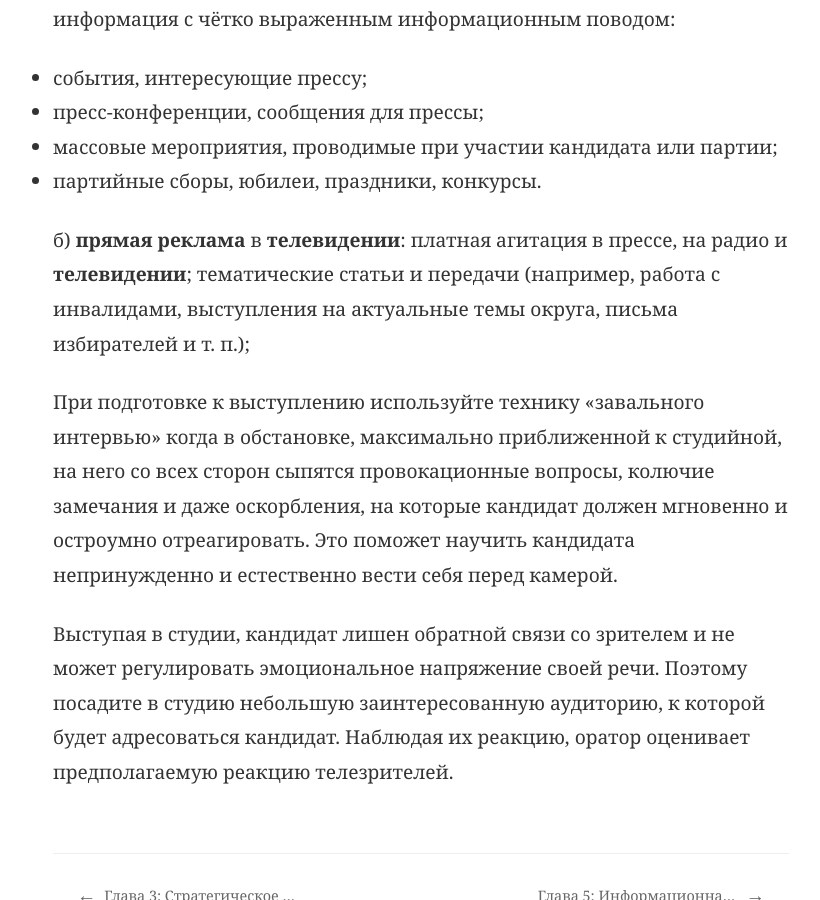
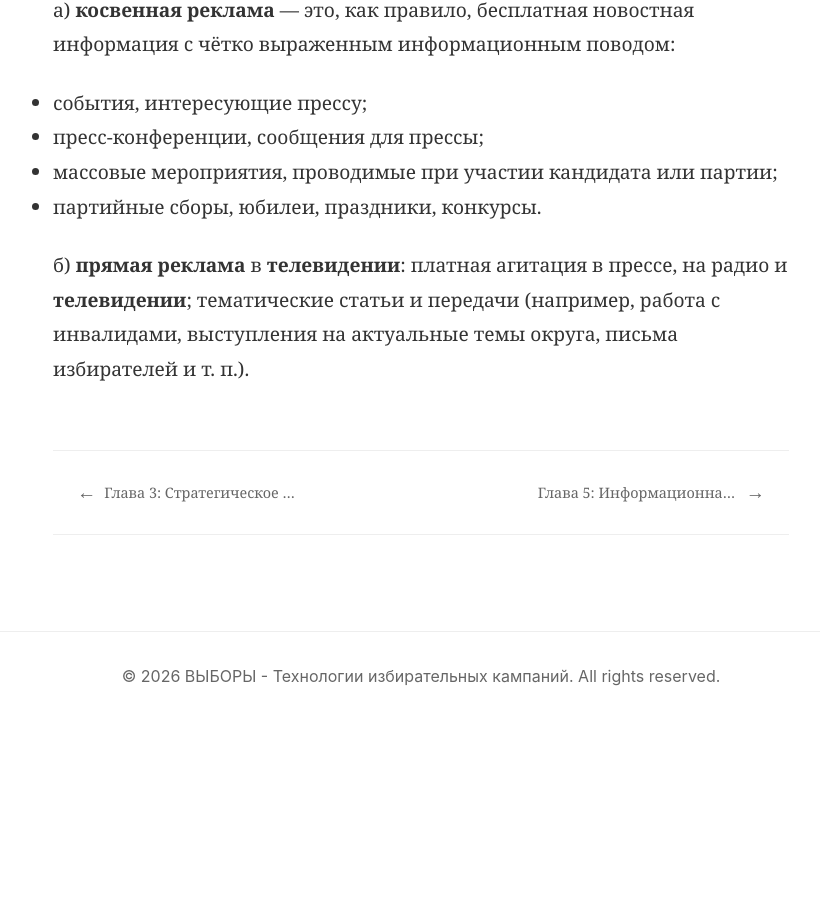
Before and after one commit to Lemik/Book-Elections, a Jekyll site: the page built from _ru_posts/04-Chapter4.md, in a window 1280 px wide and 900 px high, scrolled down 25058 px. Shown: the whole window, without its empty margins (219-1039 px from the left). Built offline with Jekyll 4.4.1, drawn with Linux system fonts in a browser that asks for light colours; after the commit the page ends 25780 px from its top, so only the background shows below that; some of the changed text lies outside the part shown.

```diff
--- a/_ru_posts/04-Chapter4.md
+++ b/_ru_posts/04-Chapter4.md
@@ -463,8 +463,4 @@
 - массовые мероприятия, проводимые при участии кандидата или партии;
 - партийные сборы, юбилеи, праздники, конкурсы.
 
-   б) **прямая реклама** в **телевидении**: платная агитация в прессе, на радио и **телевидении**; тематические статьи и передачи (например, работа с инвалидами, выступления на актуальные темы округа, письма избирателей и т. п.);
-
-При подготовке к выступлению используйте технику «завального интервью» когда в обстановке, максимально приближенной к студийной, на него со всех сторон сыпятся провокационные вопросы, колючие замечания и даже оскорбления, на которые кандидат должен мгновенно и остроумно отреагировать. Это поможет научить кандидата непринужденно и естественно вести себя перед камерой.
-
-Выступая в студии, кандидат лишен обратной связи со зрителем и не может регулировать эмоциональное напряжение своей речи. Поэтому посадите в студию небольшую заинтересованную аудиторию, к которой будет адресоваться кандидат. Наблюдая их реакцию, оратор оценивает предполагаемую реакцию телезрителей.
+   б) **прямая реклама** в **телевидении**: платная агитация в прессе, на радио и **телевидении**; тематические статьи и передачи (например, работа с инвалидами, выступления на актуальные темы округа, письма избирателей и т. п.).
```
Also changed, not shown: other parts of _ru_posts/04-Chapter4.md (+1 -1 lines), _ru_posts/02-Chapter2.md (+1 -1 lines), _ru_posts/05-Chapter5.md (+2 -2 lines).
